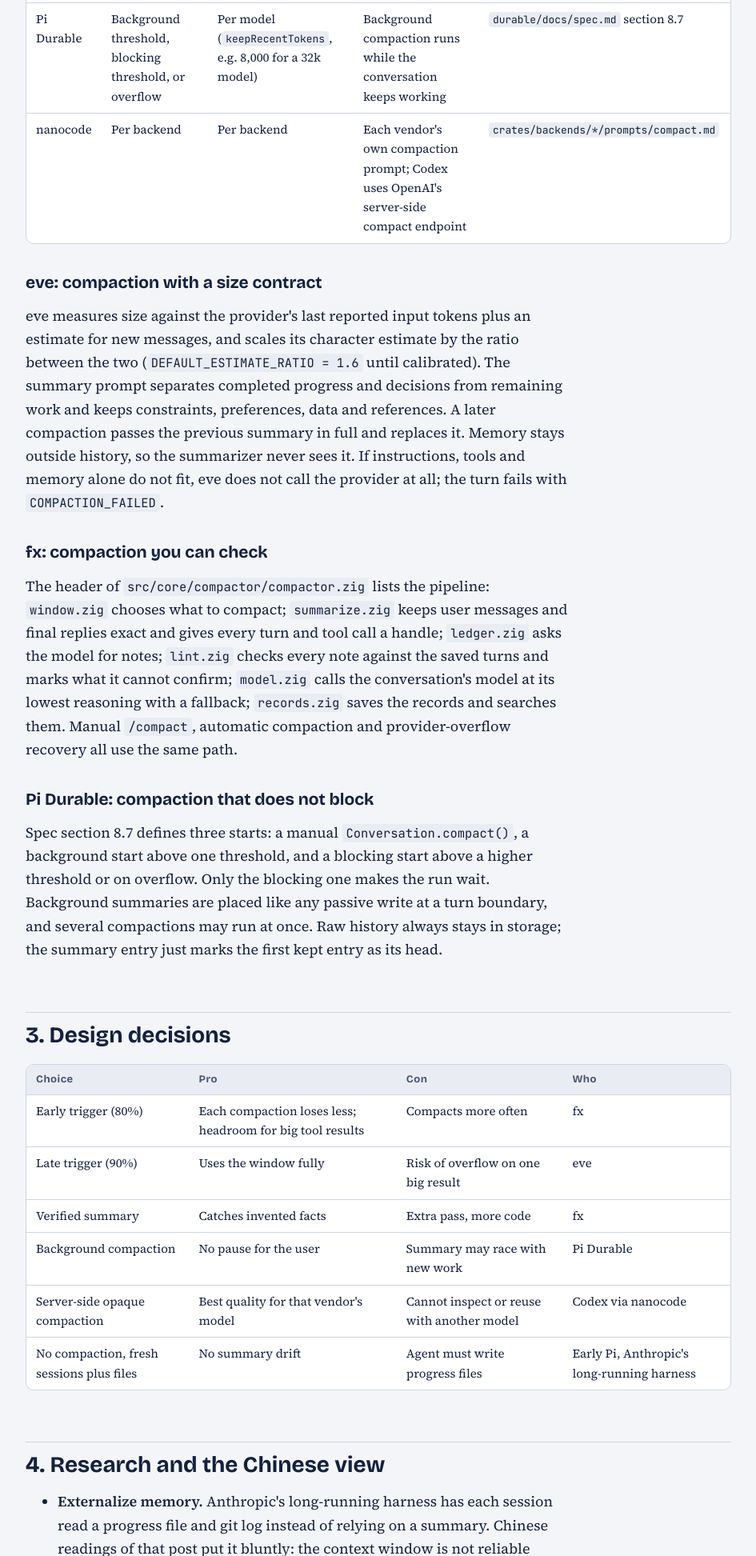
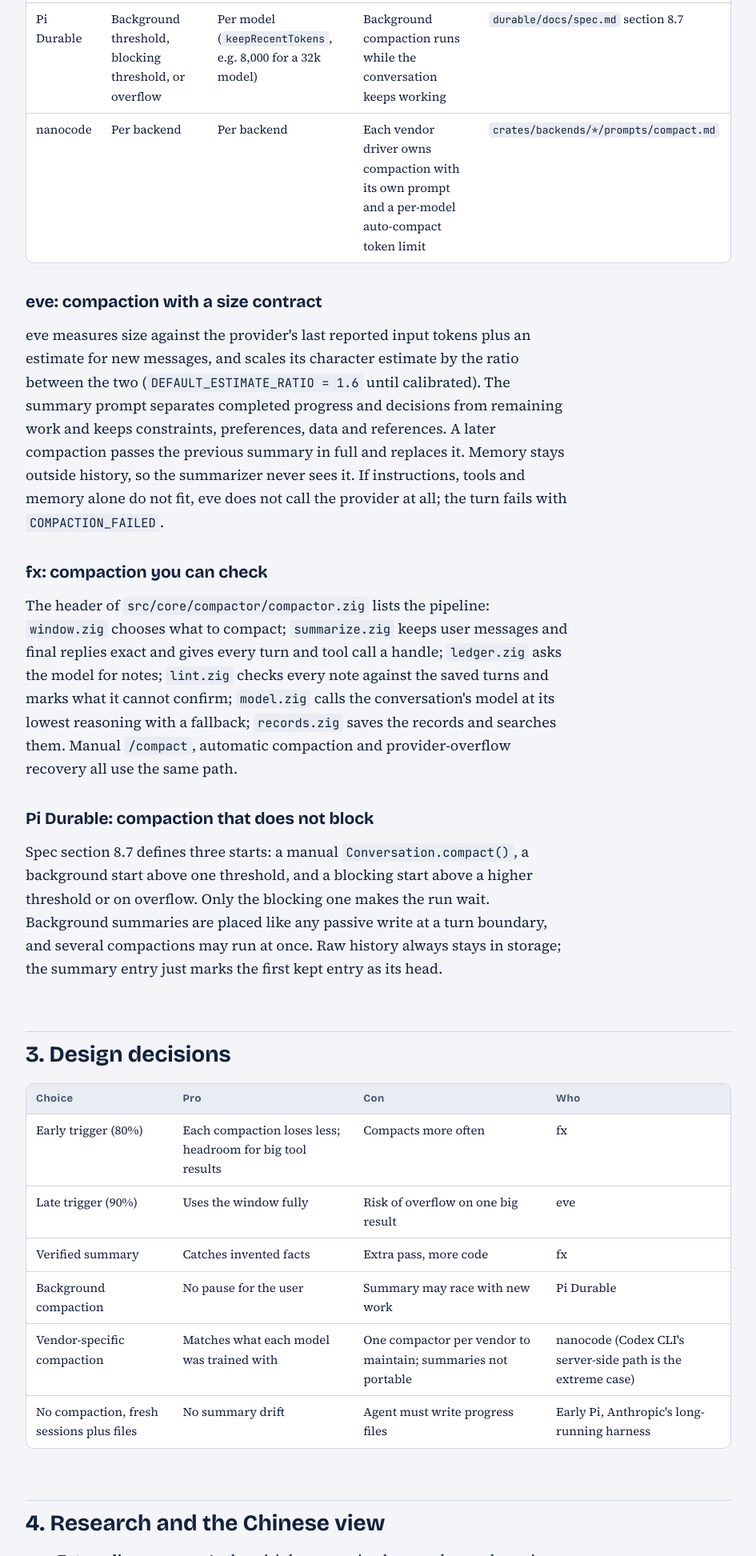
Before and after one commit to arsalan-ai26/Agent-Harness, a plain HTML site: page chapters/05-compaction.html in a window 1280 px wide. Shown: the part 2330-4275 px from the top of the page at 80% size, without its empty margins (316-1261 px from the left). Drawn offline with nearby package versions, Linux system fonts and the light colour scheme.

Commit message:
Chapter 5: correct nanocode compaction description
Co-Authored-By: Claude Opus 5.5 <noreply@anthropic.com>
Claude-Session: https://claude.ai/code/session_01CdZJWdFkvXxqd4FCSdAJ6r

```diff
--- a/chapters/05-compaction.html
+++ b/chapters/05-compaction.html
@@ -70,7 +70,7 @@
   <tr><td>fx</td><td>80% by default (10 to 80% allowed)</td><td>User messages and final replies exactly</td><td>Handles M1, T1 for every turn and tool call; a lint pass checks notes against saved turns; full text stays on disk for lookup</td><td><code>src/core/compactor/</code></td></tr>
   <tr><td>Pi CLI</td><td>Window minus 16,384 reserve tokens</td><td>About 20,000 recent tokens</td><td>Branch summarization when you move in the session tree</td><td><code>coding-agent/src/core/compaction/</code></td></tr>
   <tr><td>Pi Durable</td><td>Background threshold, blocking threshold, or overflow</td><td>Per model (<code>keepRecentTokens</code>, e.g. 8,000 for a 32k model)</td><td>Background compaction runs while the conversation keeps working</td><td><code>durable/docs/spec.md</code> section 8.7</td></tr>
-  <tr><td>nanocode</td><td>Per backend</td><td>Per backend</td><td>Each vendor's own compaction prompt; Codex uses OpenAI's server-side compact endpoint</td><td><code>crates/backends/*/prompts/compact.md</code></td></tr>
+  <tr><td>nanocode</td><td>Per backend</td><td>Per backend</td><td>Each vendor driver owns compaction with its own prompt and a per-model auto-compact token limit</td><td><code>crates/backends/*/prompts/compact.md</code></td></tr>
 </table></div>
 
 <h3>eve: compaction with a size contract</h3>
@@ -87,7 +87,7 @@
   <tr><td>Late trigger (90%)</td><td>Uses the window fully</td><td>Risk of overflow on one big result</td><td>eve</td></tr>
   <tr><td>Verified summary</td><td>Catches invented facts</td><td>Extra pass, more code</td><td>fx</td></tr>
   <tr><td>Background compaction</td><td>No pause for the user</td><td>Summary may race with new work</td><td>Pi Durable</td></tr>
-  <tr><td>Server-side opaque compaction</td><td>Best quality for that vendor's model</td><td>Cannot inspect or reuse with another model</td><td>Codex via nanocode</td></tr>
+  <tr><td>Vendor-specific compaction</td><td>Matches what each model was trained with</td><td>One compactor per vendor to maintain; summaries not portable</td><td>nanocode (Codex CLI's server-side path is the extreme case)</td></tr>
   <tr><td>No compaction, fresh sessions plus files</td><td>No summary drift</td><td>Agent must write progress files</td><td>Early Pi, Anthropic's long-running harness</td></tr>
 </table></div>
 
```
Also changed, not shown: src/05-compaction.html (+2 -2 lines).
